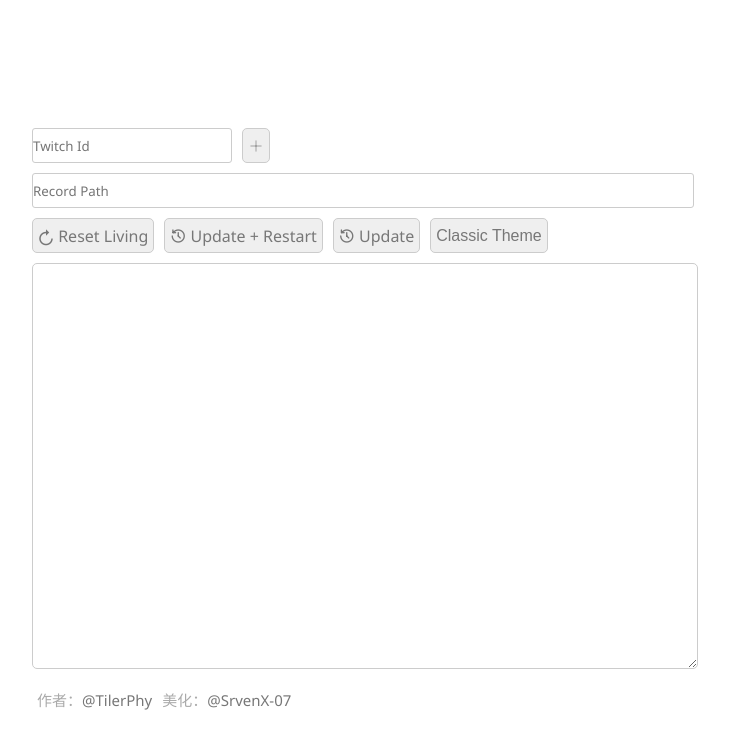
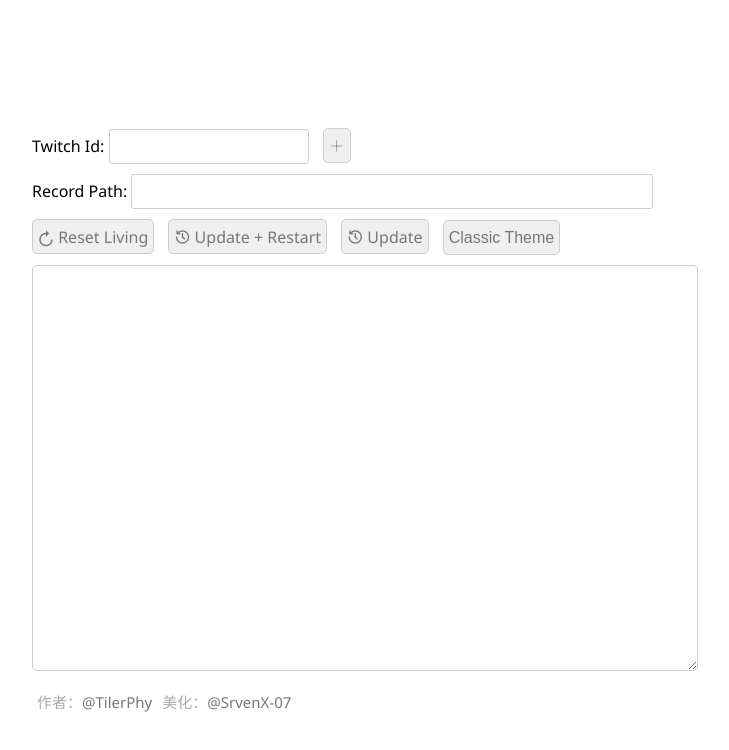
Before and after one commit to Tilerphy/ps4broadcast, a website: page index.html in a window 1280 px wide. Shown: the whole page, without its empty margins (224-953 px from the left). Drawn offline with nearby package versions, Linux system fonts and the light colour scheme; no server answers; files whose address does not match are found by name.

Commit message:
change some css

```diff
--- a/index.html
+++ b/index.html
@@ -9,9 +9,9 @@
 
 <body>
 	<div class="rooms">
-		<input type="textbox" id="tid" placeholder="Twitch Id">
-		<button class="button" onclick="addMore()"><div><i class="iconfont icon-add"></i></div></button>
-		<div style="display:block"><input type="text" id="recordPath" style="width:660px" placeholder="Record Path"></div>
+		<div>Twitch Id: <input type="textbox" id="tid">
+		<button class="button" onclick="addMore()"><div><i class="iconfont icon-add"></i></div></button></div>
+		<div>Record Path: <input type="text" id="recordPath" style="width:520px"></div>
 		<div id="rooms"></div>
 		<div class="status">
 			<!--<button class="live"><div><i class="iconfont icon-iconfontplay2"></i></div></button>-->
@@ -174,7 +174,7 @@
 				height: 33px;
 				border: 1px solid #CCC;
 				margin: 0 10px 10px 0px;
-				float: left;
+				#float: left;
 				line-height: 25px;
 			}
 
@@ -188,7 +188,7 @@
 				font-size: 1em;
 				transition: 0.2s;
 				color: #777;
-				float: left;
+				#float: left;
 				margin: 0px 10px 0 0;
 				padding: 5px;
 				border-radius: 5px;
```
